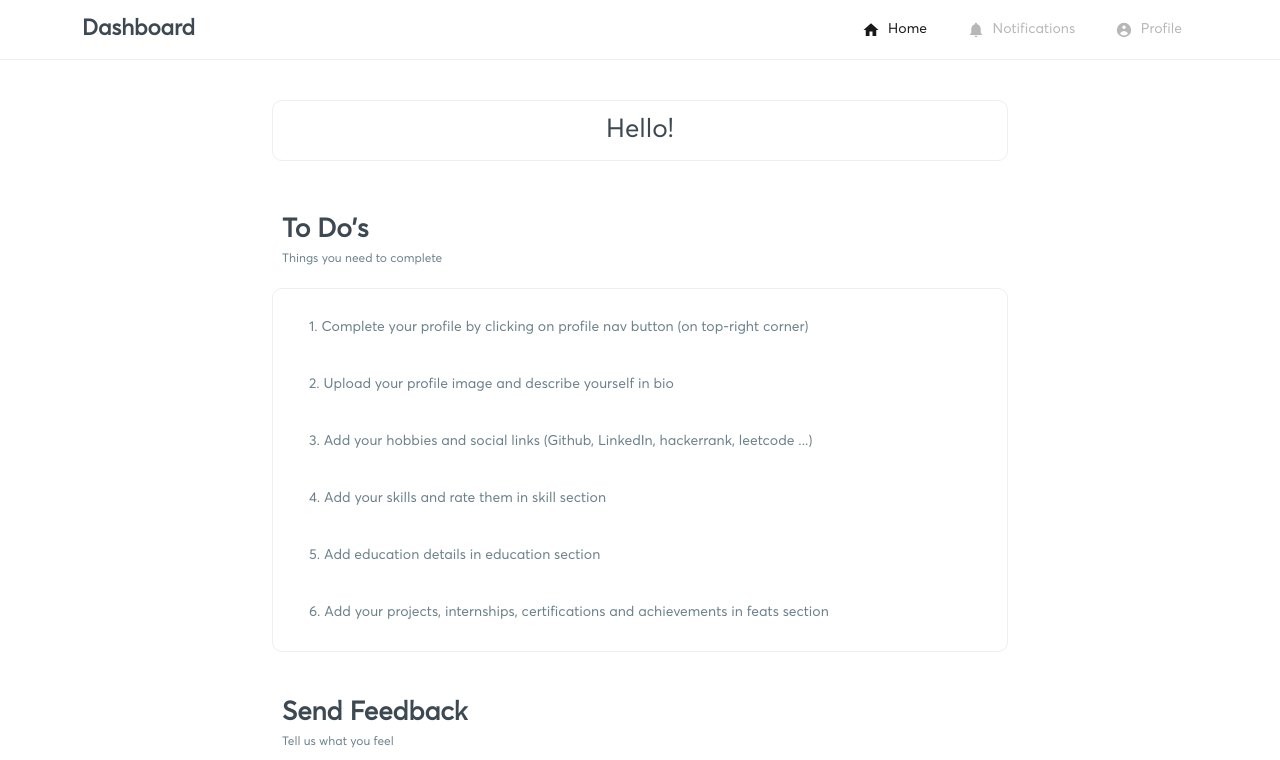
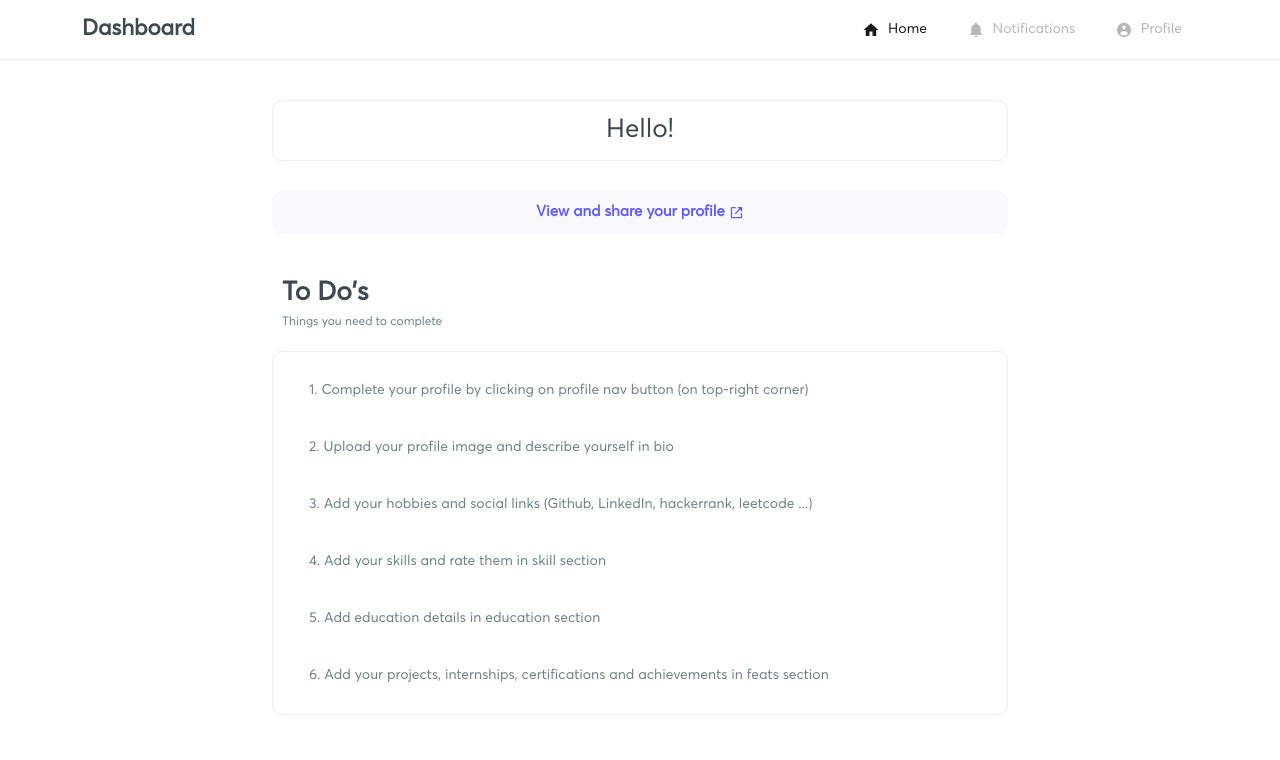
Before and after one commit to devaraj764/tpcv1-client, a React (Create React App) app: page /dashboard in a window 1280 px wide. Shown: the top 760 px of the page. Built offline with nearby package versions, Linux system fonts and the light colour scheme; no server answers; sample sign-in values are in the browser's storage.

Commit message:
Last Chnages

```diff
--- a/package.json
+++ b/package.json
@@ -15,6 +15,7 @@
     "react-dom": "^18.1.0",
     "react-icons": "^4.3.1",
     "react-image-crop": "^8.6.9",
+    "react-responsive": "^9.0.0-beta.10",
     "react-router-dom": "^5.3.0",
     "react-scripts": "^2.1.3",
     "react-to-print": "^2.14.7",
--- a/src/App.js
+++ b/src/App.js
@@ -13,6 +13,7 @@ import ViewProfile from './components/view-profile';
 import PageNotFound from './pages/PageNotFound'
 import Adminlogin from './pages/Admin/login.js';
 import Admindashboard from './pages/Admin';
+import { useMediaQuery } from 'react-responsive'
 
 
 function App() {
@@ -20,10 +21,13 @@ function App() {
   // const api = 'https://tpc-api.loca.lt'
   const api = 'http://localhost:80'
 
+  const isMobile = useMediaQuery({ query: '(max-width: 576px)' })
 
   return (
     <Switch>
-      <Route exact path='/view-profile/:id' render={() => <ViewProfile api={api} />}></Route>
+      {isMobile ? <Route exact path="/view-profile/:id" render={() => (
+        <p className="preview-unavailable" style={{ textAlign: 'center', width: '100%', color: '#3c4852' }}>Sorry! No Preview available for this screen <br /> <span style={{ color: '#6b818b' }}>Change the screen to "Desktop site"</span></p>
+      )}></Route> : <Route exact path='/view-profile/:id' render={() => <ViewProfile api={api} />}></Route>}
       <Route exact path='/login' render={() => <Home api={api} />}></Route>
       <Route exact path='/register' render={() => <Home api={api} />}></Route>
       <Route exact path="/admin/login" render={() => <Adminlogin api={api} />}></Route>
--- a/src/components/Home/index.js
+++ b/src/components/Home/index.js
@@ -2,7 +2,8 @@ import axios from 'axios';
 import React, { useState } from 'react';
 import { Row, Col, ListGroup, Button, Form } from 'react-bootstrap';
 import Toast from '../Toast';
-import { BsPatchCheckFill } from 'react-icons/bs'
+import { BsPatchCheckFill } from 'react-icons/bs';
+import {BiLinkExternal} from 'react-icons/bi'
 
 const Home = (props) => {
   const [feedback, setfeedback] = useState('');
@@ -33,6 +34,9 @@ const Home = (props) => {
           <div className="header">
             <p className="Title">Hello! <br /><span>{props.username}</span></p>
           </div>
+          <Row className="view-profile-banner">
+              <a href={`/view-profile/${props.id}`} target="_blank" rel="noopener noreferrer">View and share your profile <BiLinkExternal/></a>
+          </Row>
           <p className="heading">To Do's</p>
           <p className="message">Things you need to complete</p>
           <div className="box">
--- a/src/components/Notifications.js
+++ b/src/components/Notifications.js
@@ -39,7 +39,7 @@ const Notifications = (props) => {
             :
             notifications.map((notifier, index) => (
               <Row className="notifier" key={index}>
-                <Col className="notifier-typo" md="1" sm="2">
+                <Col md={1} xs={2} className="notifier-typo">
                   {
                       notifier.type === 'warning' ?
                         <TiWarningOutline size={24} /> :
@@ -53,7 +53,7 @@ const Notifications = (props) => {
                     }
 
                 </Col>
-                <Col md="11" sm="10" className="notifier-body align-self-center">
+                <Col xs={10} md={11} className="notifier-body align-self-center">
                   <p className="title">{notifier.title.toUpperCase()}</p>
                   <p className="description">{notifier.description}</p>
                 </Col>
--- a/src/components/view-profile/index.js
+++ b/src/components/view-profile/index.js
@@ -70,7 +70,7 @@ const ViewProfile = (props) => {
                                     </div> : null
                                 }
                                 {/* Education */}
-                                {profile.graduation.name !== '' || profile.preGraduation.name || profile.schooling.name !== '' ?
+                                {profile.graduation.name !== '' || profile.preGraduation.name !== '' || profile.schooling.name !== '' ?
 
                                     <div className="section">
                                         <div className="section-title" >
@@ -284,7 +284,6 @@ const ViewProfile = (props) => {
                             </main>
                         </Col>
                     </Row >
-                    <p className="preview-unavailable" style={{ textAlign: 'center', width: '100%', color: '#3c4852' }}>Sorry! No Preview available for this screen <br/> <span style={{color:'#6b818b'}}>Change the screen to "Desktop site"</span></p>
                     <Row className="download-resume justify-content-md-center">
                         <hr />
                         <p style={{ textAlign: 'center', width: '100%', color: '#3c4852', fontSize: '16px', fontWeight: '600', cursor: 'pointer' }} onClick={handlePrint}>Download Resume</p>
--- a/src/pages/Dashboard.js
+++ b/src/pages/Dashboard.js
@@ -12,6 +12,7 @@ import axios from 'axios';
 const Dashboard = (props) => {
     const [username, setusername] = useState('');
     const [idNo, setidNo] = useState('');
+    const [id, setId] = useState(null);
 
     useEffect(() => {
         const token = localStorage.getItem('auth-token');
@@ -29,6 +30,7 @@ const Dashboard = (props) => {
         }).then((res) => {
             setusername(res.data.name)
             setidNo(res.data.idNo)
+            setId(res.data._id)
         }).catch((err) => {
             if (!err.request.data) Logout();
         });
@@ -44,7 +46,7 @@ const Dashboard = (props) => {
                 <Navbar />
                 <Container>
                     <Switch>
-                        <Route exact path='/dashboard' render={() => <Home username={username} api={props.api} idNo={idNo}/>}></Route>
+                        <Route exact path='/dashboard' render={() => <Home username={username} id={id} api={props.api} idNo={idNo}/>}></Route>
                         <Route exact path='/dashboard/notifications' render={() => <Notifications api={props.api} history={props.history} />}></Route>
                         <Route exact path='/dashboard/profile' render={() => <Profile history={props.history} api={props.api} />}></Route>
                         <Route path="*" render={() => <PageNotFound />} />
--- a/src/styles.scss
+++ b/src/styles.scss
@@ -302,6 +302,7 @@ body {
         border-radius: 10px;
         border: 1px solid #eee;
         margin: 20px 0;
+        // flex-wrap: nowrap;
         // box-shadow: #959da533 0px 8px 24px;
         .notifier-typo {
           display: flex;
@@ -309,8 +310,8 @@ body {
           justify-content: center;
           min-height: 80px;
           height: 100%;
-          border-top-left-radius: 10px;
-          border-bottom-left-radius: 10px;
+          // border-top-left-radius: 10px;
+          // border-bottom-left-radius: 10px;
         }
         .notifier-body {
           height: auto;
@@ -353,9 +354,23 @@ body {
           }
         }
       }
+      .view-profile-banner{
+        background-color: #f8f8ff;
+        padding:10px;
+        margin: 20px auto;
+        margin-bottom:40px;
+        border-radius: 10px;
+        a{
+          margin:0;
+          text-align: center;
+          color: $primary-color;
+          font-size:15px;
+          font-weight: 600;
+        }
+      }
       .header {
         padding: 0 10px;
-        margin-bottom: 50px;
+        margin-bottom: 30px;
         display: flex;
         justify-content: space-between;
         align-items: center;
@@ -394,13 +409,6 @@ body {
   }
 
   // view profile
-  .preview-unavailable {
-    display: none;
-    margin-top: 20px;
-    @media (max-width: 576px) {
-      display: block;
-    }
-  }
   .download-resume{
     @media (max-width: 576px) {
       display: none;
@@ -410,9 +418,9 @@ body {
     min-height: 100vh;
     padding: 30px;
     padding-bottom: 0px;
-    @media (max-width: 576px) {
-      display: none;
-    }
+    // @media (max-width: 576px) {
+    //   display: none;
+    // }
     .header {
       display: flex;
       justify-content: space-between;
@@ -450,6 +458,9 @@ body {
         @media (max-width: 992px) {
           grid-template-columns: 300px 1fr auto;
         }
+        // @media (max-width: 576px) {
+        //   grid-template-columns: auto;
+        // }
         .section-title {
           max-width: 450px;
           margin-right: 20px;
@@ -500,6 +511,11 @@ body {
       border: none;
     }
   }
+  .preview-unavailable {
+    margin-top: 20px;
+    text-align: center;
+    width:100%;
+  }
 }
 
 @import url("https://fonts.googleapis.com/css2?family=Bebas+Neue&family=Poppins&display=swap&&family=Nunito&display=swap ");
```
Also changed, not shown: 1 other file (tests, documents, lock files or other folders). Lines whose indentation alone changed are shown as unchanged.
